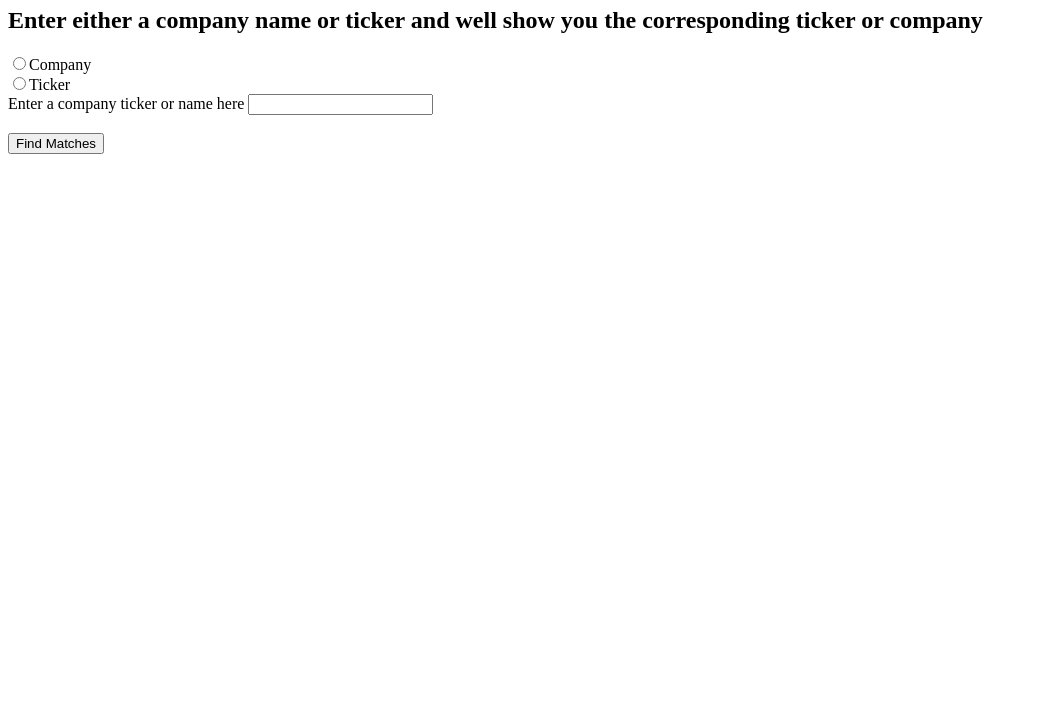
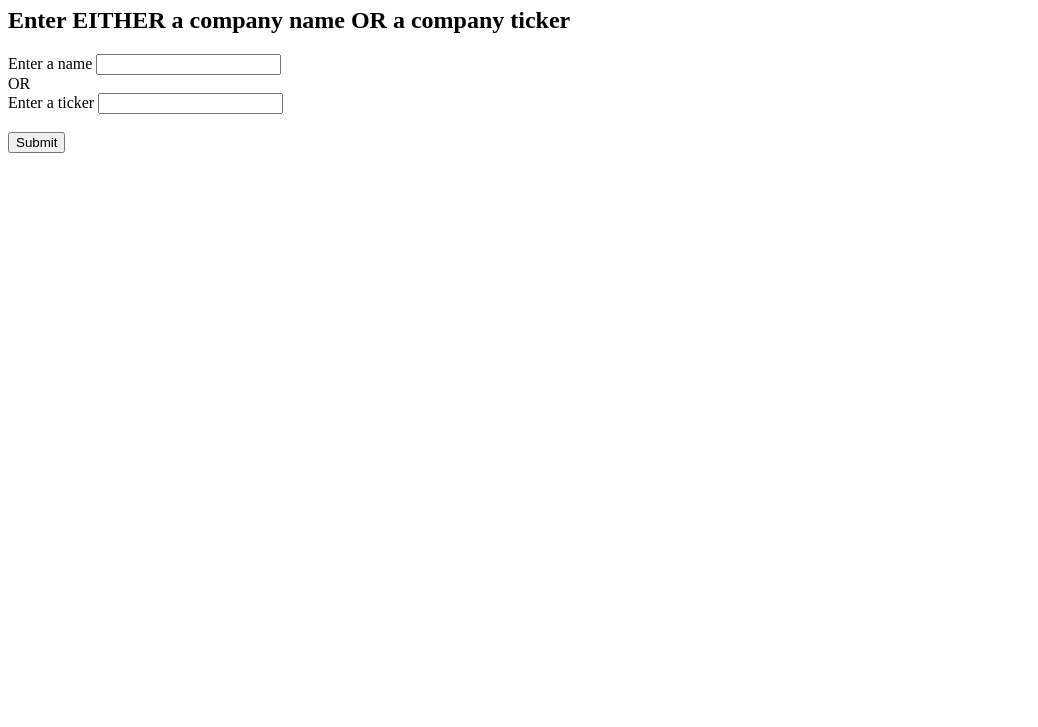
Before and after one commit to luckonar123/Comp20Hw14, a website: page index.html in a window 1280 px wide. Shown: the part 73-800 px from the top of the page, without its empty margins (0-1038 px from the left). Drawn offline with Linux system fonts and the light colour scheme.

Commit message:
Add files via upload

```diff
--- a/index.html
+++ b/index.html
@@ -1,22 +1,25 @@
 <!DOCTYPE html>
-<html lang="en" dir="ltr">
+<html>
   <head>
     <meta charset="utf-8">
-    <title>HW 14 Pt. 2</title>
+    <title>Comp20 HW14</title>
   </head>
 
   <body>
     <h1> Stocker Ticker</h1>
-    <h2> Enter either a company name or ticker and well show you the corresponding ticker or company</h2>
+    <h2>Enter EITHER a company name OR a company ticker</h2>
 
-    <form action="https://hw14cs20.herokuapp.com" method="post">
-        <input type="radio" id="Company" value="Company"  name="type" required><label for='Company' class="light" >Company</label><br/>
-        <input type="radio" id="Ticker" value="Ticker" name="type"><label for="Ticker" class="light">Ticker</label>
-        <br> Enter a company ticker or name here
-        <input type="text" name="ticker" id="ticker">
-        <br>
-        <br>
-        <button type="submit" name="button" id ="btn1">Find Matches</button>
+    <form action="http://127.0.0.1:8080/" method="post">
+      Enter a name
+      <input type="text" name="company">
+      <br>
+      OR
+      <br>
+      Enter a ticker
+      <input type="text" name="ticker">
+      <br>
+      <br>
+      <button type="submit" name="button" id ="btn1">Submit</button>
     </form>
 
 
```
